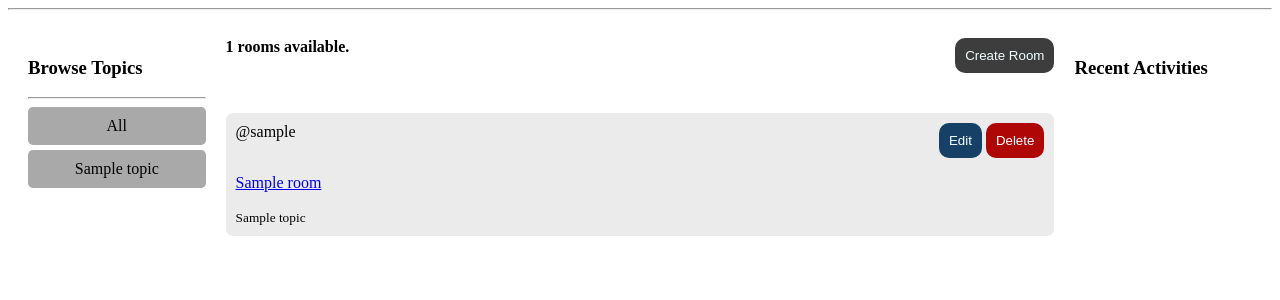
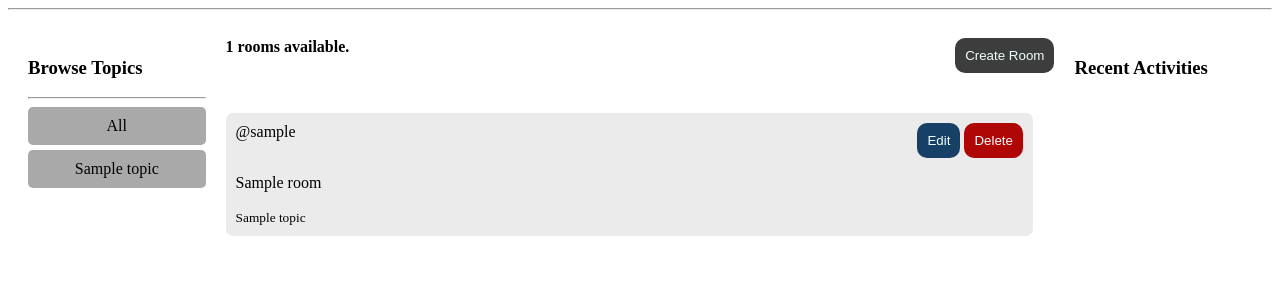
Before and after one commit to cmwema-projects/studyBud, a Django app: page / in a window 1280 px wide. Shown: the part 58-358 px from the top of the page. Run offline with Django 4.2, Linux system fonts and the light colour scheme; tables that the repository leaves empty hold one stand-in row (values such as "Sample post").

Commit message:
UI update

```diff
--- a/templates/base.html
+++ b/templates/base.html
@@ -83,6 +83,7 @@
         border-radius: 7px;
         margin-top: 10px;
         padding: 10px;
+        width: 95%;
       }
 
       .room-card__header {
@@ -92,7 +93,14 @@
         gap: 30px;
         justify-content: space-between;
       }
-
+      .room-card p a{
+        width: 100%;
+        text-decoration: none;
+        color: black;
+      }
+      .room-card p a:hover{
+        color: rgb(145, 144, 144);
+      }
       .btn {
         background-color: rgb(61, 61, 61);
         color: white;
```
